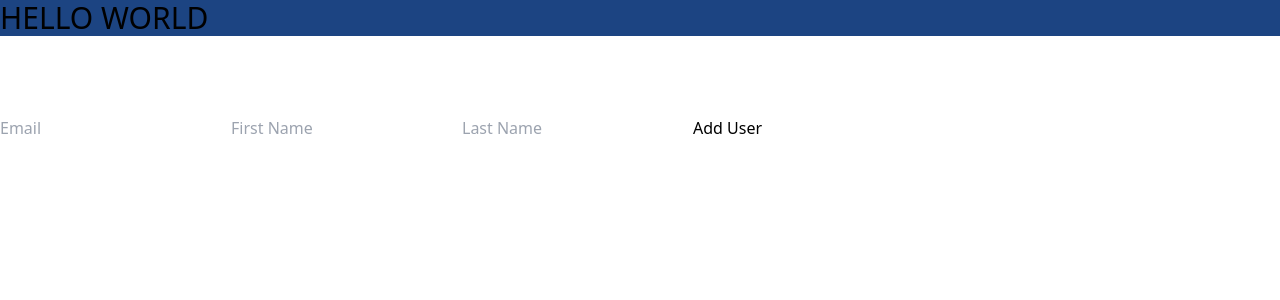
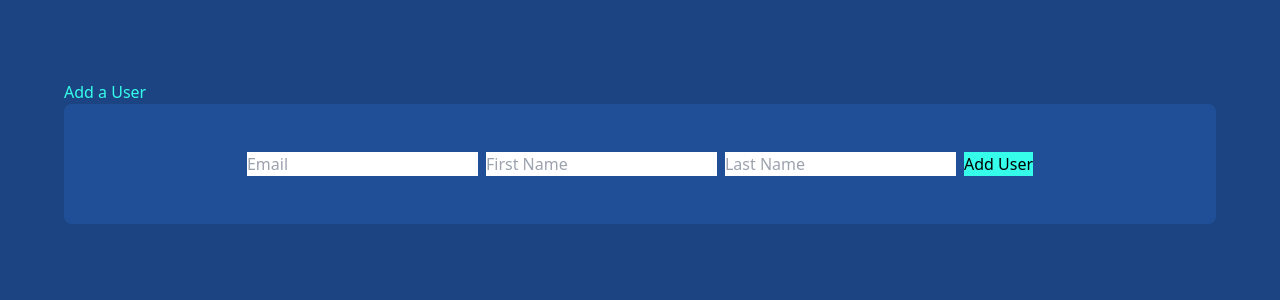
Before and after one commit to webdevRafa/crm-test, a React (Vite) app: page / in a window 1280 px wide. Shown: the top 300 px of the page. Built offline with nearby package versions, Linux system fonts and the light colour scheme; no server answers.

Commit message:
fixed styling

```diff
--- a/src/App.tsx
+++ b/src/App.tsx
@@ -4,7 +4,6 @@ import AddUserForm from "./addUserForm";
 function App() {
   return (
     <>
-      <h1 className="text-3xl bg-blue-dark">HELLO WORLD</h1>
       <AddUserForm />
     </>
   );
--- a/src/addUserForm.tsx
+++ b/src/addUserForm.tsx
@@ -12,7 +12,15 @@ const AddUserForm: React.FC = () => {
   };
 
   return (
-    <form className="mt-20 mx-auto" onSubmit={handleSubmit}>
+    <>
+      <div className="mx-auto w-[90%] max-w-[1200px] mt-20">
+        <h1 className="text-teal">Add a User</h1>
+      </div>
+      <div className="bg-blue-med w-[90%] max-w-[1200px] py-12 mx-auto flex justify-center rounded-lg">
+        <form
+          className="flex flex-col gap-2 md:flex-row"
+          onSubmit={handleSubmit}
+        >
           <input
             type="email"
             value={email}
@@ -34,8 +42,12 @@ const AddUserForm: React.FC = () => {
             placeholder="Last Name"
             required
           />
-      <button type="submit">Add User</button>
+          <button className="bg-teal" type="submit">
+            Add User
+          </button>
         </form>
+      </div>
+    </>
   );
 };
 
--- a/src/index.css
+++ b/src/index.css
@@ -1,3 +1,7 @@
 @tailwind base;
 @tailwind components;
 @tailwind utilities;
+
+body {
+  background-color: #1C4482;
+}
--- a/tailwind.config.js
+++ b/tailwind.config.js
@@ -8,7 +8,10 @@ export default {
     colors: {
       'blue-light': '#255AAD',
       'blue-med': '#204F97',
-      'blue-dark': '#1C4482'
+      'blue-dark': '#1C4482',
+      'white': '#ffffff',
+      'orange': '#F36A11',
+      'teal': '#36FDEA'
     },
     extend: {},
   },
```
Also changed, not shown: 2 other files (tests, documents, lock files or other folders). Lines whose indentation alone changed are shown as unchanged.
